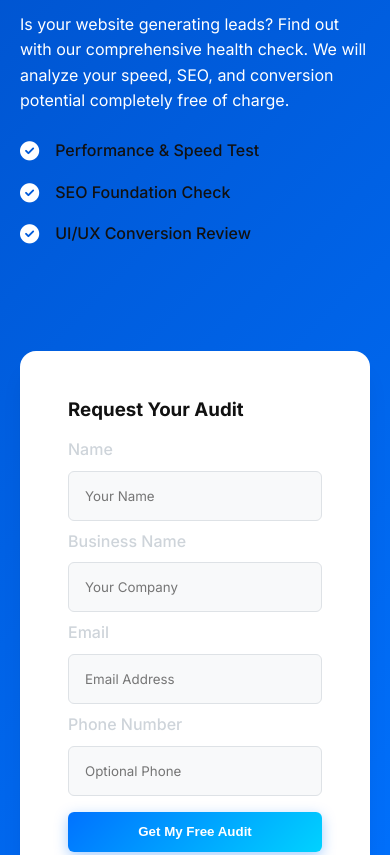
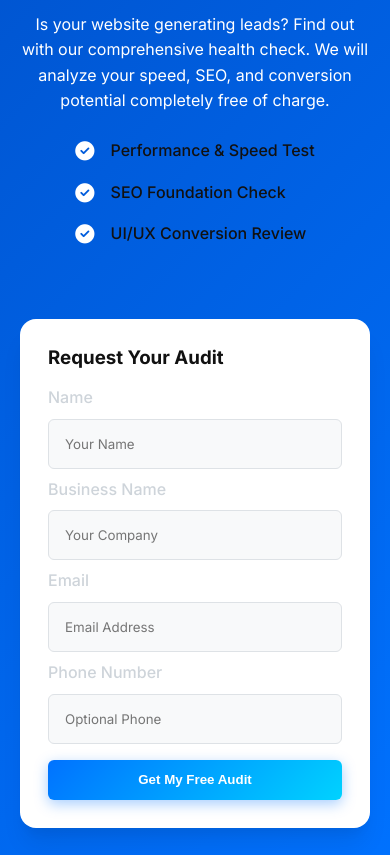
Before and after one commit to thandomotha-dev/lucid-stem-web, a website: page index.html in a window 390 px wide. Shown: the part 5220-6075 px from the top of the page. Drawn offline with Linux system fonts and the light colour scheme; no server answers.

Commit message:
Layout: two-column audit section, responsive on mobile

```diff
--- a/index.html
+++ b/index.html
@@ -214,7 +214,7 @@
     <!-- Audit / Health Check Section -->
     <section class="audit-section section-padding" id="audit">
         <div class="container animate-on-scroll">
-            <div class="grid-2-col align-center">
+            <div class="audit-grid">
                 <div class="audit-content">
                     <h2 class="section-title text-white">Get a Free Website Audit</h2>
                     <div class="divider bg-white"></div>
--- a/style.css
+++ b/style.css
@@ -1133,13 +1133,22 @@ ul {
     color: white;
 }
 
+/* Two-column layout wrapper — stays side-by-side on desktop & tablet */
+.audit-grid {
+    display: grid;
+    grid-template-columns: 1fr 1fr;
+    gap: 3rem;
+    align-items: center;
+    max-width: 1100px;
+    margin: 0 auto;
+}
+
 .audit-card {
     background: white;
     color: var(--color-black);
     padding: 3rem;
     border-radius: 16px;
     box-shadow: var(--shadow-lg);
-    margin: -100px 0 0 0;
     position: relative;
     z-index: 10;
 }
@@ -1452,8 +1461,9 @@ ul {
         gap: 2rem;
     }
 
+    /* audit-grid stays 2-col at tablet; only card gets a tighter padding */
     .audit-card {
-        margin: 2rem 0;
+        padding: 2rem;
     }
 }
 
@@ -1527,6 +1537,29 @@ ul {
 
     .time-slots {
         grid-template-columns: 1fr;
+    }
+
+    /* Audit section: stack vertically on mobile, CTA first then form */
+    .audit-grid {
+        grid-template-columns: 1fr;
+        gap: 2rem;
+    }
+
+    .audit-content {
+        text-align: center;
+    }
+
+    .audit-content .check-list {
+        display: inline-block;
+        text-align: left;
+    }
+
+    .audit-card {
+        padding: 1.75rem;
+    }
+
+    .audit-card .btn-block {
+        width: 100%;
     }
 
     .floating-whatsapp {
```
